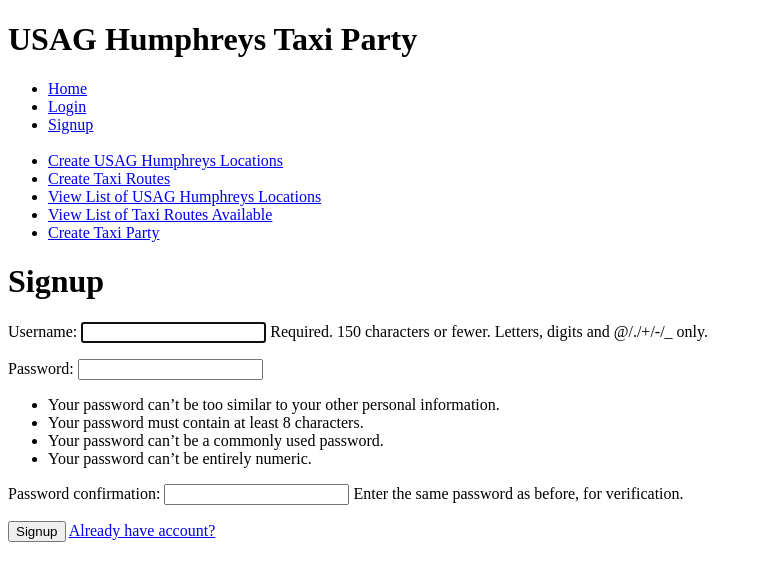
After one commit to USAGH-SSG/TaxiParty, a Django app: page /user/signup/ in a window 1280 px wide. The commit adds this page. Shown: the top 581 px of the page, without its empty margins (0-762 px from the left). Run offline with Django 5.2, Linux system fonts and the light colour scheme.

Commit message:
Add signup, login, and logout feature

```diff
--- a/backend/urls.py
+++ b/backend/urls.py
@@ -17,8 +17,9 @@ Including another URLconf
 from django.contrib import admin
 from django.urls import path, include
 
+app_name = 'main'
 urlpatterns = [
-    path("admin/", admin.site.urls),
-    path("user/", include("user.urls")),
-    path("", include("taxiparty.urls")),
+    path("admin/", admin.site.urls, name='admin'),
+    path("user/", include("user.urls"), name='user'),
+    path("", include("taxiparty.urls"), name='taxiparty'),
 ]
--- a/taxiparty/templates/base.html
+++ b/taxiparty/templates/base.html
@@ -5,7 +5,7 @@
     </head>
     <body>
         <h1>USAG Humphreys Taxi Party</h1>
-        {% include 'navbar.html' %}
+        {% include 'navbar.html' with request=request%}
 
         {% block content %}
 
--- a/taxiparty/templates/navbar.html
+++ b/taxiparty/templates/navbar.html
@@ -1,11 +1,20 @@
 <nav>
     <ul>
-        <li><a href='/'>Home</a></li>
-        <li><a href='/createlocation/'>Create USAG Humphreys Locations</a></li>
-        <li><a href='/createroute/'>Create Taxi Routes</a></li>
-        <li><a href='/viewlocation/'>View List of USAG Humphreys Locations</a></li>
-        <li><a href='/viewroute/'>View List of Taxi Routes Available</a></li>
-        <li><a href='/createtaxiparty/'>Create Taxi Party</a></li>
+        <li><a href="{% url 'taxiparty:home' %}">Home</a></li>
+
+        {% if request.user.is_authenticated %}
+            <li><p>Welcome {{request.user.username}}!</p></li>
+            <li><a href="{% url 'user:logout' %}">Logout</a></li>
+        {% else %}
+            <li><a href="{% url 'user:login' %}">Login</a></li>
+            <li><a href="{% url 'user:signup' %}">Signup</a></li>
+        {% endif %}
+        <br/>
+        <li><a href="{% url 'taxiparty:createlocation' %}">Create USAG Humphreys Locations</a></li>
+        <li><a href="{% url 'taxiparty:createroute' %}">Create Taxi Routes</a></li>
+        <li><a href="{% url 'taxiparty:viewlocation' %}">View List of USAG Humphreys Locations</a></li>
+        <li><a href="{% url 'taxiparty:viewroute' %}">View List of Taxi Routes Available</a></li>
+        <li><a href="{% url 'taxiparty:createtaxiparty' %}">Create Taxi Party</a></li>
 
     </ul>
 </nav>
--- a/taxiparty/urls.py
+++ b/taxiparty/urls.py
@@ -5,7 +5,7 @@ from . import views
 app_name = 'taxiparty'
 urlpatterns = [
     path('', views.home_view, name='home'),
-    path('createtaxiparty/', views.createTaxiParty_view, name='taxipartycreate'),
+    path('createtaxiparty/', views.createTaxiParty_view, name='createtaxiparty'),
     path('taxiparty/<int:id>/', views.dynamic_lookup_view, name='taxipartydynamic'),
     path('taxiparty/<int:id>/delete/', views.party_delete_view, name='taxipartydelete'),
     path('taxiparty/<int:id>/edit/', views.party_edit_view, name='taxipartyedit'),
--- a/user/forms.py
+++ b/user/forms.py
@@ -1,12 +1,14 @@
 from django import forms
 
 from django.contrib.auth.models import User
+from django.contrib.auth.forms import UserCreationForm
 
 
-class LoginForm(forms.ModelForm):
+class SignupForm(UserCreationForm):
     class Meta:
         model = User
-        fields = [
-            'username',
-            'password'
-        ]
+        fields = ['username', 'password1', 'password2']
+
+class LoginForm(forms.Form):
+    username = forms.CharField()
+    password = forms.CharField(widget=forms.PasswordInput)
--- /dev/null
+++ b/user/templates/signup.html
@@ -0,0 +1,12 @@
+{% extends 'base.html' %}
+
+{% block content %}
+
+<h1>Signup</h1>
+<form method="POST"> {% csrf_token %}
+    {{ form.as_p }}
+    <button type="submit">Signup</button>
+    <a href="{% url 'user:login' %}">Already have account?</a>
+</form>
+
+{% endblock %}
--- a/user/urls.py
+++ b/user/urls.py
@@ -5,9 +5,6 @@ from . import views
 app_name = 'user'
 urlpatterns = [
     path('login/', views.login_view, name='login'),
-    # path('', views.home_view, name='home'),
-    # path('createtaxiparty/', views.createTaxiParty_view, name='taxipartyview'),
-    # path('taxiparty/<int:id>/', views.dynamic_lookup_view, name='taxipartydynamic'),
-    # path('taxiparty/<int:id>/delete/', views.party_delete_view, name='taxipartydelete'),
-    # path('taxiparty/<int:id>/edit/', views.party_edit_view, name='taxipartyedit')
+    path('signup/', views.signup_view, name='signup'),
+    path('logout/', views.logout_view, name='logout'),
 ]
--- a/user/views.py
+++ b/user/views.py
@@ -1,24 +1,41 @@
 from django.shortcuts import render, redirect
-
-from django.contrib.auth import authenticate
+from django.urls import reverse
+from django.contrib import messages
+from django.contrib.auth import authenticate, login, logout
 from django.contrib.auth.models import User
 
-from .forms import LoginForm
+from .forms import LoginForm, SignupForm
 
 
 # Create your views here.
-def login_view(request):
-    form = LoginForm(request.POST or None)
+def signup_view(request):
+    form = SignupForm(request.POST or None)
     if form.is_valid():
-        userId = form['username']
-        userPw = form['password']
-        user = authenticate(username=userId, password=userPw)
-        if user:
-            return redirect('')
-        else:
-            print("Wrong user credentials")
+        form.save()
+        return redirect(reverse('user:login'))
 
     context = {
         'form': form
     }
+    return render(request, 'signup.html', context)
+
+def login_view(request):
+    form = LoginForm(request.POST or None)
+    if form.is_valid():
+        userId = form.cleaned_data['username']
+        userPw = form.cleaned_data['password']
+        user = authenticate(request, username=userId, password=userPw)
+        if user:
+            login(request, user)
+            return redirect('../../')
+        else:
+            messages.warning(request, "Wrong user credentials")
+
+    context = {
+        'form': form,
+    }
     return render(request, "login.html", context)
+
+def logout_view(request):
+    logout(request)
+    return redirect(reverse('user:login'))
```
Also changed, not shown: user/templates/login.html (+9 -0 lines), db.sqlite3.
